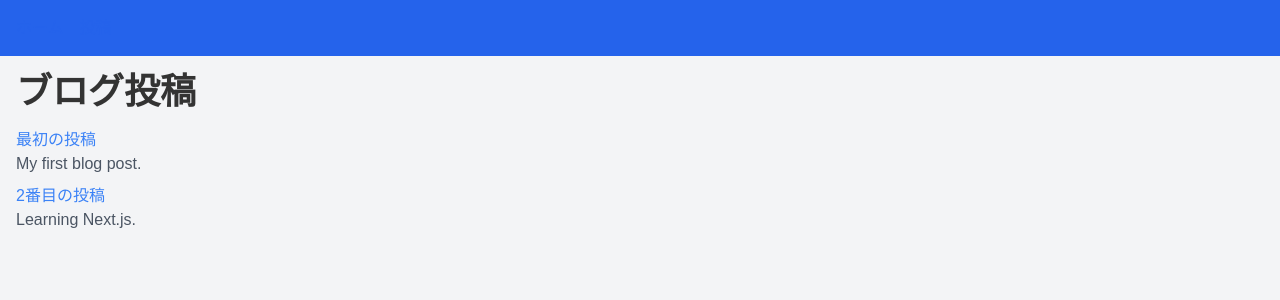
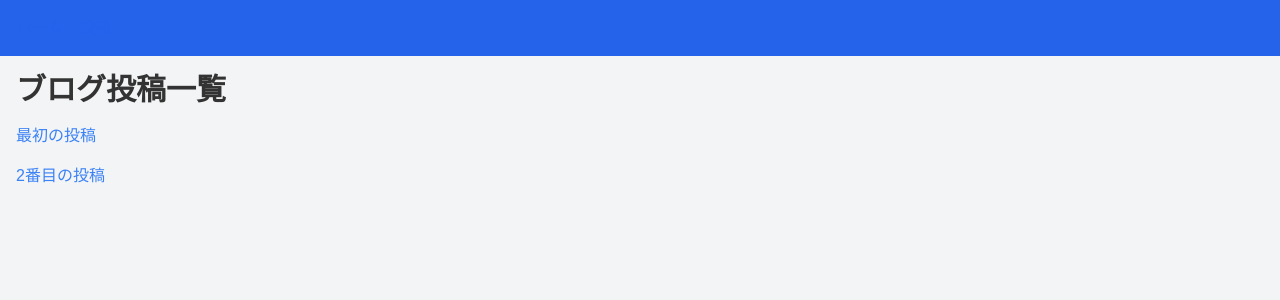
Before and after one commit to VerneZhong/nextblog, a Next.js app: page /posts in a window 1280 px wide. Shown: the top 300 px of the page. Built offline with nearby package versions, Linux system fonts and the light colour scheme.

Commit message:
404問題を解消

```diff
--- a/app/index.tsx
+++ /dev/null
@@ -1,13 +0,0 @@
-import Link from "next/link";
-
-export default function Blog() {
-    return (
-        <div className="container mx-auto p-4">
-            <h1 className="text-3xl font-bold">NextBlogへようこそ</h1>
-            <p className="text-gray-600">モダンなNext.jsブログ</p>
-            <Link href="/posts/first-post" className="text-blue-500">
-                最初の記事へ
-            </Link>
-        </div>
-    );
-}
--- a/app/layout.tsx
+++ b/app/layout.tsx
@@ -13,7 +13,7 @@ export default function RootLayout({ children }: { children: React.ReactNode })
         <body className="bg-gray-100 text-gray-800">
         <nav className="bg-blue-600 p-4 text-white">
             <Link href="/" className="mr-4">ホーム</Link>
-            <Link href="/posts" className="mr-4">投稿</Link>
+            <Link href="/posts/" className="mr-4">投稿</Link>
         </nav>
         <main className="container mx-auto p-4">{children}</main>
         </body>
--- /dev/null
+++ b/app/page.tsx
@@ -0,0 +1,7 @@
+export default function Blog() {
+    return (
+        <div className="container mx-auto p-4">
+            <h1 className="text-3xl font-bold">NextBlogへようこそ</h1>
+        </div>
+    );
+}
--- a/app/posts/[slug].tsx
+++ b/app/posts/[slug]/page.tsx
@@ -1,4 +1,4 @@
-// app/posts/[slug].tsx
+// app/posts/[slug]/page.tsx
 import { notFound } from "next/navigation";
 
 const posts = {
--- a/app/posts/first-post.tsx
+++ /dev/null
@@ -1,15 +0,0 @@
-import Link from 'next/link'
-
-export default function FirstPost() {
-    return (
-        <div className="container mx-auto p-4">
-            <h1 className="text-3xl font-bold">最初の投稿</h1>
-            <p>これは Next.js で作成した最初のブログ記事です。</p>
-            <h2>
-                <Link href="/"　className="text-blue-500">
-                    ホームページに戻る
-                </Link>
-            </h2>
-        </div>
-    );
-}
--- a/app/posts/page.tsx
+++ b/app/posts/page.tsx
@@ -1,25 +1,22 @@
 // app/posts/page.tsx
 import Link from "next/link";
 
-const posts = [
-    { slug: "first-post", title: "最初の投稿", summary: "My first blog post." },
-    { slug: "second-post", title: "2番目の投稿", summary: "Learning Next.js." },
-];
+const posts = {
+    "first-post": { title: "最初の投稿" },
+    "second-post": { title: "2番目の投稿" },
+};
 
-export default function Posts() {
+export default function PostsPage() {
     return (
         <div>
-            <h1 className="text-4xl font-bold mb-4">ブログ投稿</h1>
-            <ul>
-                {posts.map((post) => (
-                    <li key={post.slug} className="mb-2">
-                        <Link href={`/posts/${post.slug}`} className="text-blue-500">
-                            {post.title}
-                        </Link>
-                        <p className="text-gray-600">{post.summary}</p>
-                    </li>
-                ))}
-            </ul>
+            <h1 className="text-3xl font-bold mb-4">ブログ投稿一覧</h1>
+            {Object.entries(posts).map(([slug, post]) => (
+                <div key={slug} className="mb-4">
+                    <Link href={`/posts/${slug}`} className="text-blue-500 hover:underline">
+                        {post.title}
+                    </Link>
+                </div>
+            ))}
         </div>
     );
 }
--- a/package.json
+++ b/package.json
@@ -11,7 +11,7 @@
   "dependencies": {
     "fs": "^0.0.1-security",
     "gray-matter": "^4.0.3",
-    "next": "15.2.4",
+    "next": "^15.2.4",
     "react": "^19.0.0",
     "react-dom": "^19.0.0",
     "remark": "^15.0.1",
```
Also changed, not shown: 1 other file (tests, documents, lock files or other folders).
